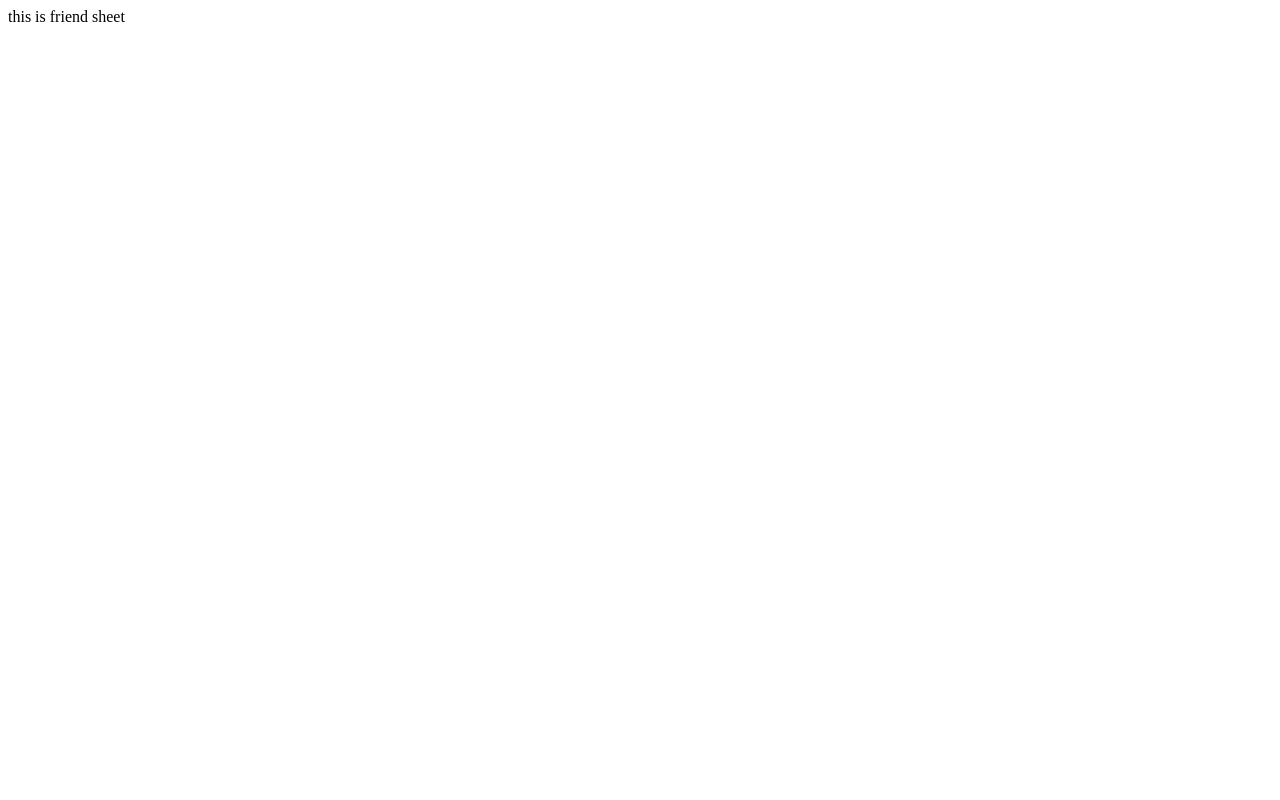
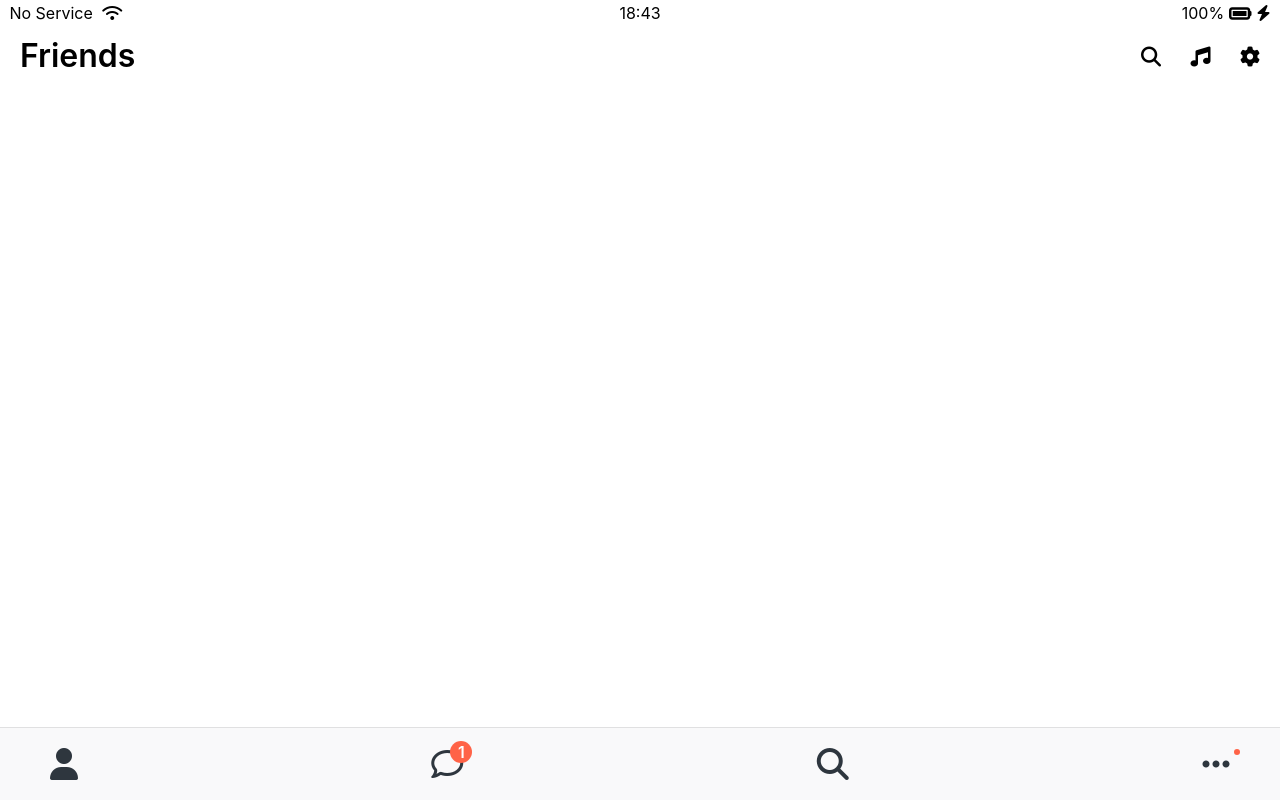
Before and after one commit to wjddn3711/cloning_practice, a plain HTML site: page friends.html in a window 1280 px wide. Drawn offline with Linux system fonts and the light colour scheme.

Commit message:
create navigation

```diff
--- /dev/null
+++ b/CSS/components/nav-bar.css
@@ -0,0 +1,47 @@
+.nav {
+  background-color: #f9f9fa;
+  position: fixed;
+  bottom: 0;
+  width: 100%;
+  padding: 20px 50px;
+  box-sizing: border-box;
+  border-top: 1px solid rgba(0, 0, 0, 0.1);
+}
+
+.nav__list {
+  display: flex;
+  justify-content: space-between;
+}
+
+.nav__link {
+  position: relative;
+  color: #2e363e;
+}
+
+.nav__notification {
+  background-color: tomato;
+  width: 22px;
+  height: 22px;
+  display: flex;
+  justify-content: center;
+  align-items: center;
+  /* text-align: center; */
+  border-radius: 11px;
+  color: white;
+  font-weight: 600;
+  position: absolute;
+  left: 19px;
+  bottom: 17px;
+}
+
+.nav__ellipsis__notification {
+  background-color: tomato;
+  width: 6px;
+  height: 6px;
+  border-radius: 3px;
+  display: block;
+  position: absolute;
+  /* right: 20px; */
+  left: 32px;
+  bottom: 25px;
+}
--- /dev/null
+++ b/CSS/components/screen-header.css
@@ -0,0 +1,16 @@
+.screen-header {
+  margin: 40px 20px;
+  /* padding: 10px; */
+  display: flex;
+  justify-content: space-between;
+  align-items: center;
+}
+
+.screen-header__title {
+  font-size: 32px;
+  font-weight: 600;
+}
+
+.screen-header__icons span {
+  margin-left: 25px;
+}
--- a/CSS/components/status-bar.css
+++ b/CSS/components/status-bar.css
@@ -1,8 +1,12 @@
 .status-bar {
+  position: fixed;
+  top: 0;
+  width: 100%;
+  box-sizing: border-box;
   display: flex;
   /* justify-content: space-between;
-        each content doesn't contain equal spaces
-        so rather use css hack*/
+  each content doesn't contain equal spaces
+  so rather use css hack*/
   justify-content: center;
   padding: 5px 3px;
 }
--- a/CSS/reset.css
+++ b/CSS/reset.css
@@ -128,3 +128,8 @@ table {
 input:focus {
   outline: none;
 }
+
+a {
+  color: inherit;
+  text-decoration: none;
+}
--- a/CSS/screens/login.css
+++ b/CSS/screens/login.css
@@ -2,9 +2,9 @@
   margin: 90px 0px;
   /* margin-top: 145px; */
   text-align: center;
-  /* display: flex;
+  display: flex;
   flex-direction: column;
-  align-items: center; */
+  align-items: center;
 }
 .welcome-header__title {
   margin-bottom: 20px;
@@ -43,12 +43,16 @@
 #login--form input:focus {
   border-color: var(--yellow);
 }
-
 #login--form input[type="submit"] {
-  background-color: var(--yellow);
+  /* background-color: var(--yellow); */
+  transition: background-color 0.7s ease-in-out;
   border-radius: 5px;
   margin-bottom: 10px;
   cursor: pointer;
+}
+
+#login--form input[type="submit"]:hover {
+  background-color: var(--yellow);
 }
 
 #login--form a {
--- a/CSS/styles.css
+++ b/CSS/styles.css
@@ -1,8 +1,15 @@
 @import "reset.css";
+@import "variables.css";
+/* components */
 @import "components/status-bar.css";
-@import "variables.css";
+@import "components/nav-bar.css";
+@import "components/screen-header.css";
+/* screens */
 @import "screens/login.css";
+
+/* effects all */
 body {
   font-family: -apple-system, BlinkMacSystemFont, "Segoe UI", Roboto, Oxygen,
     Ubuntu, Cantarell, "Open Sans", "Helvetica Neue", sans-serif;
+  /* height: 1000vh; */
 }
--- a/friends.html
+++ b/friends.html
@@ -1 +1,61 @@
-this is friend sheet
+<!DOCTYPE html>
+<html lang="en">
+<head>
+    <link rel="stylesheet" href="css/styles.css">
+    <meta charset="UTF-8">
+    <meta http-equiv="X-UA-Compatible" content="IE=edge">
+    <meta name="viewport" content="width=device-width, initial-scale=1.0">
+    <title>Friends - KoKoaClone</title>
+</head>
+<body>
+    <div class="status-bar">
+        <div class="status-bar__column">
+            <span>No Service</span>
+            <i class="fas fa-wifi"></i>
+            <!--To Do: wifi Icon-->
+        </div>
+        <div class="status-bar__column">
+            <span>18:43</span>
+        </div>
+        <div class="status-bar__column">
+            <span>100%</span>
+            <i class="fas fa-battery-full fa-lg"></i>
+            <!-- Battery Icon-->
+            <i class="fas fa-bolt"></i>
+            <!-- Lightning Icon-->
+        </div>
+    </div>
+
+    <header class="screen-header">
+        <h1 class="screen-header__title">Friends</h1>
+        <div class="screen-header__icons">
+            <span><i class="fas fa-search fa-lg"></i></span>
+            <span><i class="fas fa-music fa-lg"></i></span>
+            <span><i class="fas fa-cog fa-lg"></i></span>
+        </div>
+    </header>
+
+    <nav class="nav">
+        <ul class="nav__list">
+            <li class="nav__btn">
+                <a class="nav__link" href="friends.html"><i class="fas fa-user fa-2x"></i></a></li>
+            <li class="nav__btn">
+                <a class="nav__link" href="#">
+                    <span class="nav__notification">1</span>
+                    <i class="far fa-comment fa-2x"></i>
+                </a>
+            </li>
+            <li class="nav__btn">
+                <a class="nav__link" href="#"><i class="fas fa-search fa-2x"></i></a></li>
+            <li class="nav__btn">
+                <a class="nav__link" href="#">
+                    <span class="nav__ellipsis__notification"></span>
+                    <i class="fas fa-ellipsis-h fa-2x"></i></a></li>
+        </ul>
+    </nav>
+
+
+
+    <script src="https://kit.fontawesome.com/0562c9a477.js" crossorigin="anonymous"></script>
+</body>
+</html>
```
Also changed, not shown: index.html (+2 -2 lines).
